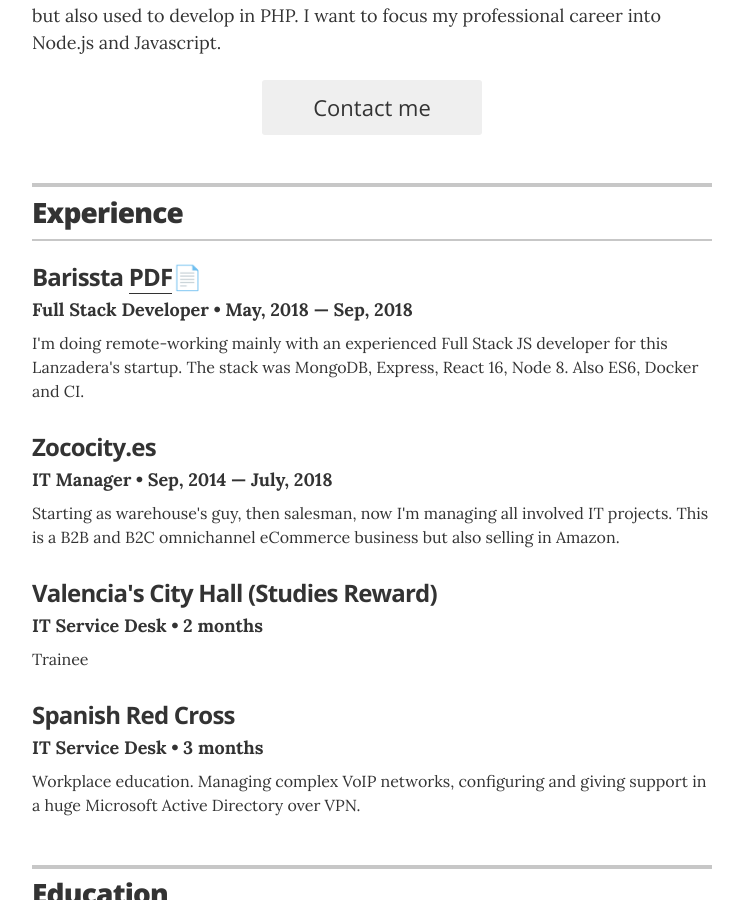
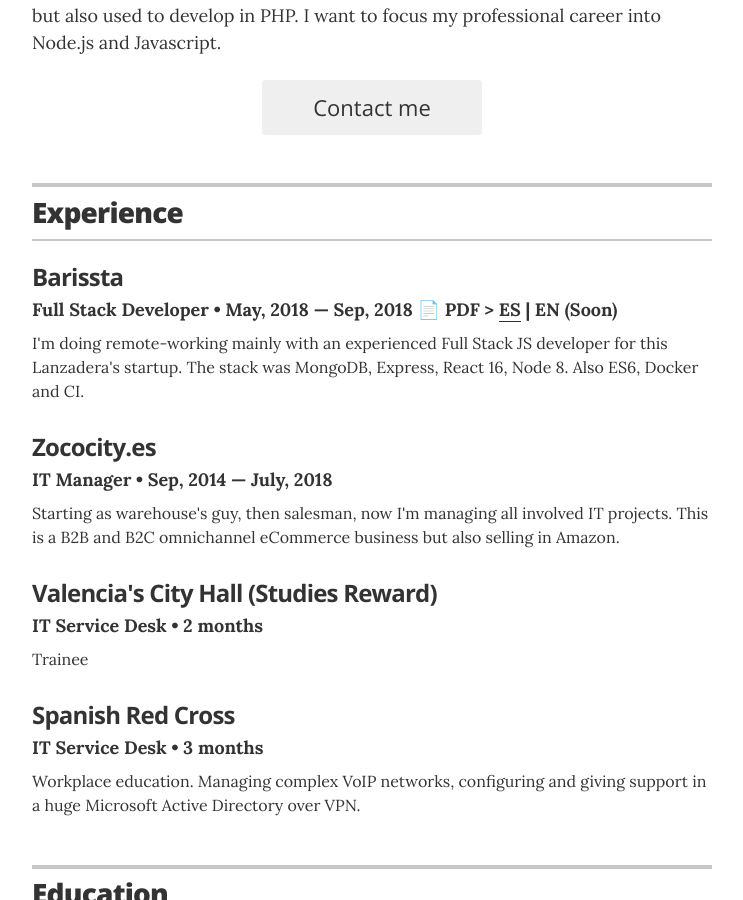
Before and after one commit to sbernaldev/sbernaldev.github.io, a Jekyll site: the page built from index.html, in a window 1280 px wide and 900 px high, scrolled down 391 px. Shown: the whole window, without its empty margins (268-1011 px from the left). Built offline with Jekyll 4.4.1, drawn with Linux system fonts in a browser that asks for light colours.

Commit message:
Barissta document change

```diff
--- a/_data/experience.yml
+++ b/_data/experience.yml
@@ -1,7 +1,7 @@
 # Jobs
-- company: Barissta <a href="https://docs.google.com/document/d/1C4NAygfuml0wkpclbhXa9N5zcHgYmB69UFZcnjU73iM/edit?usp=sharing">PDF</a>📄
+- company: Barissta
   position: Full Stack Developer
-  duration: May, 2018 &mdash; Sep, 2018
+  duration: May, 2018 &mdash; Sep, 2018  📄 PDF > <a href="https://docs.google.com/document/d/1C4NAygfuml0wkpclbhXa9N5zcHgYmB69UFZcnjU73iM/edit?usp=sharing">ES</a> | EN (Soon)
   summary: I'm doing remote-working mainly with an experienced Full Stack JS developer for this Lanzadera's startup. The stack was MongoDB, Express, React 16, Node 8. Also ES6, Docker and CI.
 
 - company: Zococity.es
```
